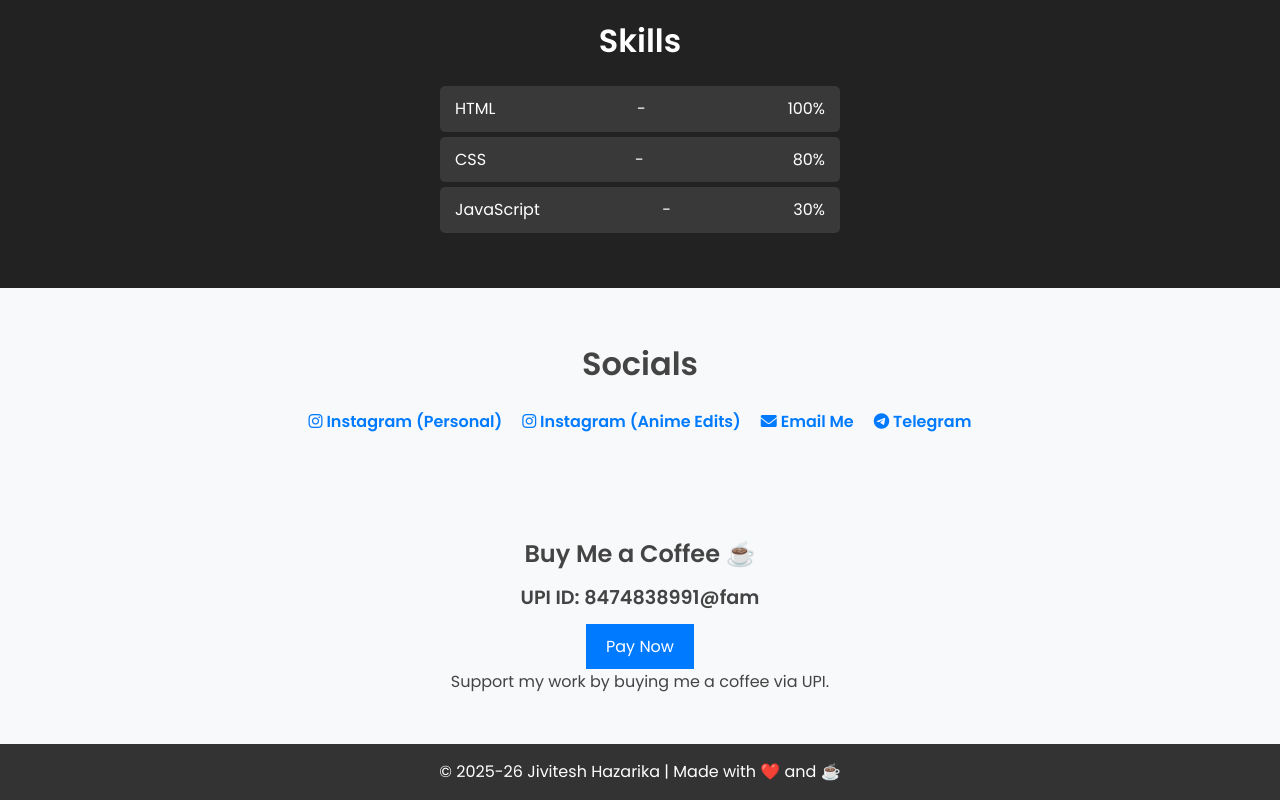
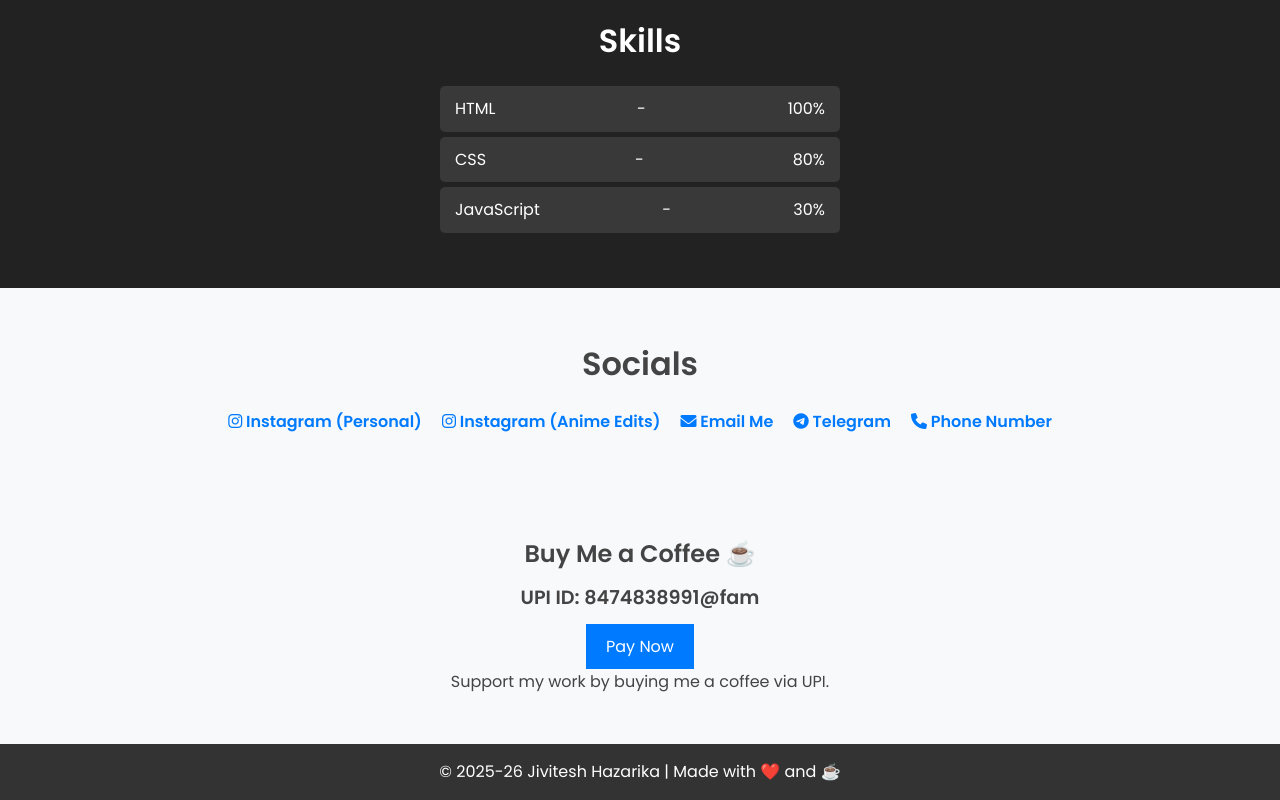
Before and after one commit to Jiv-web/Myweb, a plain HTML site: page index.html in a window 1280 px wide. Shown: the part 835-1635 px from the top of the page. Drawn offline with Linux system fonts and the light colour scheme.

Commit message:
Update index.html

```diff
--- a/index.html
+++ b/index.html
@@ -57,6 +57,9 @@
             <a href="https://t.me/jiviteshhazarika" target="_blank" rel="noopener noreferrer" class="social-link">
                 <i class="fab fa-telegram"></i> Telegram
             </a>
+           <a href="https://jivitesh.cc.cc" target="_blank" rel="noopener noreferrer" class="social-link">
+                <i class="fas fa-phone"></i> Phone Number
+</a>
         </div>
     </section>
 
```
